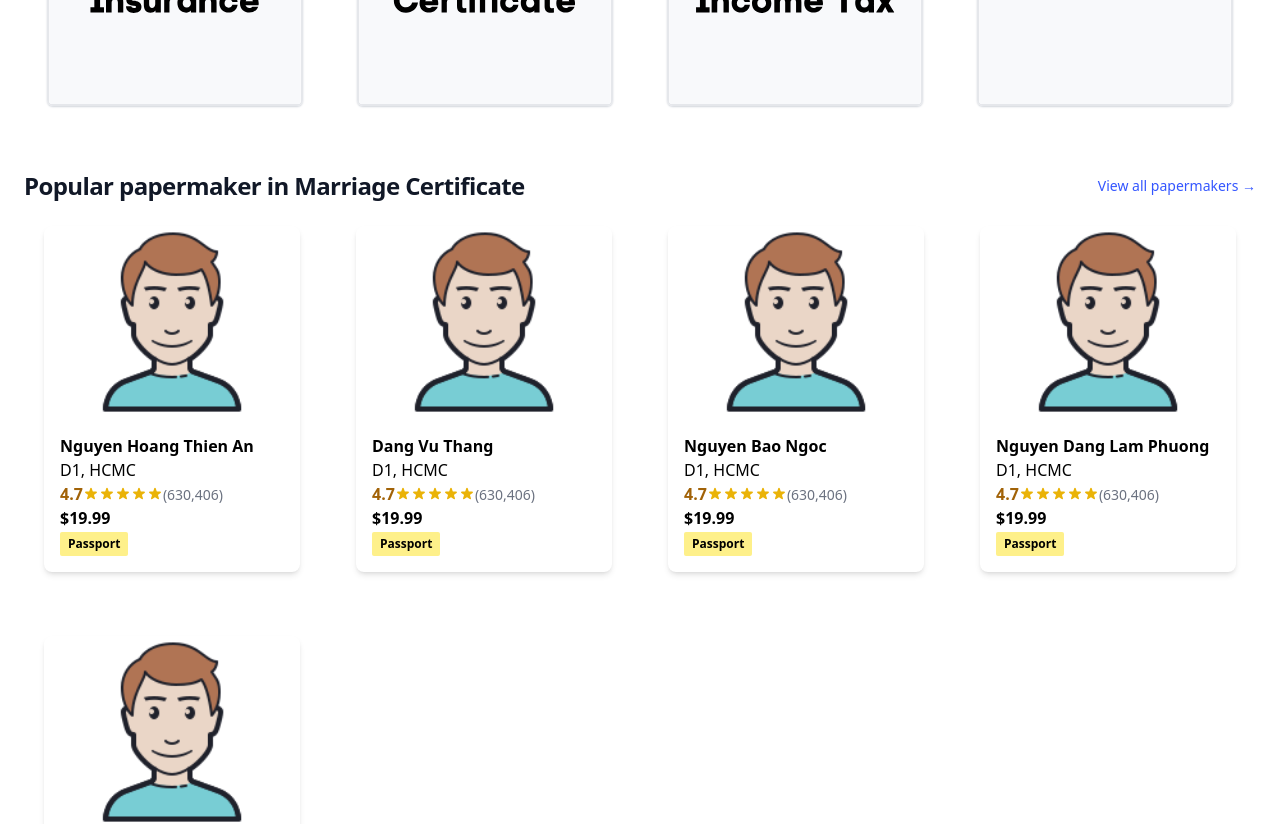
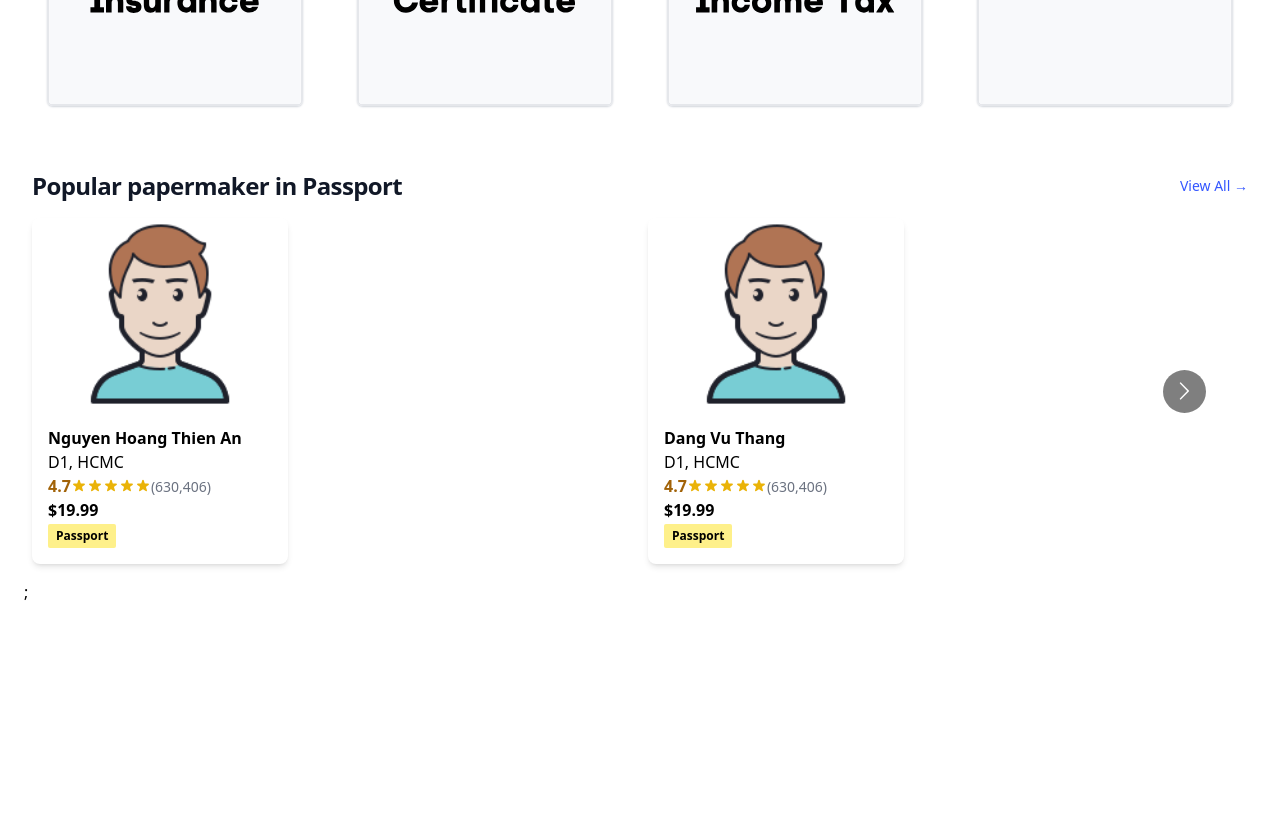
Before and after one commit to ThienAn1010/Capstone-Project, a Next.js app in the folder frontend/: page / in a window 1280 px wide. Shown: the part 580-1404 px from the top of the page. After the commit the page ends 1216 px from the top, so only its background shows below. Built offline with nearby package versions, Linux system fonts and the light colour scheme.

Commit message:
add slider

```diff
--- a/frontend/components/Card.tsx
+++ b/frontend/components/Card.tsx
@@ -2,8 +2,8 @@ import { StarIcon } from "@heroicons/react/solid"
 
 export default function Card({ ppmker }: any) {
   return (
-    <div className="flex flex-wrap -mx-4 p-2 group cursor-pointer">
-      <div className="w-full sm:w-60 md:w-64 xl:w-72 p-4">
+    <div className="flex flex-wrap -mx-4 px-2 group cursor-pointer">
+      <div className="w-52 sm:w-60 md:w-64 xl:w-72 p-4">
         <a
           href=""
           className="block bg-white shadow-md hover:shadow-xl rounded-lg overflow-hidden"
--- a/frontend/components/CardSlider.tsx
+++ b/frontend/components/CardSlider.tsx
@@ -1,4 +1,6 @@
 import Card from "./Card"
+import Carousel from "react-multi-carousel"
+import "react-multi-carousel/lib/styles.css"
 
 export default function RoomCardsSlider() {
   let ppmkers = [
@@ -25,43 +27,76 @@ export default function RoomCardsSlider() {
     },
     {
       id: "4",
-      name: "Nguyen Dang Lam Phuong",
+      name: "Nguyen Gia Bao",
       type: "Passport",
       price: "$19.99",
       location: "D1, HCMC",
     },
     {
       id: "5",
-      name: "Thien An",
+      name: "Dang Vu Thua",
+      type: "Passport",
+      price: "$19.99",
+      location: "D1, HCMC",
+    },
+    {
+      id: "6",
+      name: "Nguyen Van An",
+      type: "Passport",
+      price: "$19.99",
+      location: "D1, HCMC",
+    },
+    {
+      id: "7",
+      name: "Le Quang Liem",
       type: "Passport",
       price: "$19.99",
       location: "D1, HCMC",
     },
   ]
 
+  const responsive = {
+    superLargeDesktop: {
+      breakpoint: { max: 4000, min: 3000 },
+      items: 5,
+    },
+    desktop: {
+      breakpoint: { max: 3000, min: 1024 },
+      items: 5,
+    },
+    tablet: {
+      breakpoint: { max: 1024, min: 464 },
+      items: 2,
+    },
+    mobile: {
+      breakpoint: { max: 464, min: 0 },
+      items: 1,
+    },
+  }
   return (
     <div className="max-w-2xl mx-auto py-4 px-4 sm:py-8 sm:px-6 lg:max-w-full">
-      <div className="md:flex md:items-center md:justify-between">
+      <div className="md:flex md:items-center md:justify-between px-2">
         <h2 className="text-2xl font-bold tracking-tight text-gray-900">
-          Popular papermaker in Marriage Certificate
+          Popular papermaker in Passport
         </h2>
         <a
           href="#"
           className="hidden text-sm font-medium text-test hover:text-blue-800 md:block"
         >
-          View all papermakers<span aria-hidden="true"> &rarr;</span>
+          View All<span aria-hidden="true"> &rarr;</span>
         </a>
       </div>
-      <div className="grid grid-cols-1 justify-items-center sm:grid-cols-2 sm:gap-2 lg:grid-cols-3 xl:grid-cols-4 2xl:grid-cols-5 xl:gap-4">
+      <Carousel shouldResetAutoplay={false} responsive={responsive} draggable>
         {ppmkers.map((ppmker) => (
           <div key={ppmker.id} className="col-span-1">
             <Card ppmker={ppmker} />
           </div>
         ))}
-      </div>
+      </Carousel>
+      ;
       <div className="mt-2 text-sm md:hidden">
         <a href="#" className="font-medium text-test hover:text-indigo-500">
-          View all categories<span aria-hidden="true"> &rarr;</span>
+          View all <span aria-hidden="true"> &rarr;</span>
         </a>
       </div>
     </div>
--- a/frontend/package.json
+++ b/frontend/package.json
@@ -15,14 +15,10 @@
     "@heroicons/react": "^1.0.6",
     "@types/react-slick": "^0.23.8",
     "axios": "^0.27.2",
-    "keen-slider": "^6.6.14",
     "next": "12.1.6",
     "react": "18.1.0",
     "react-dom": "18.1.0",
     "react-multi-carousel": "^2.8.0",
-    "react-slick": "^0.29.0",
-    "slick-carousel": "^1.8.1",
-    "swiper": "^8.2.3",
     "swr": "^1.3.0"
   },
   "devDependencies": {
```
Also changed, not shown: 1 other file (tests, documents, lock files or other folders).
